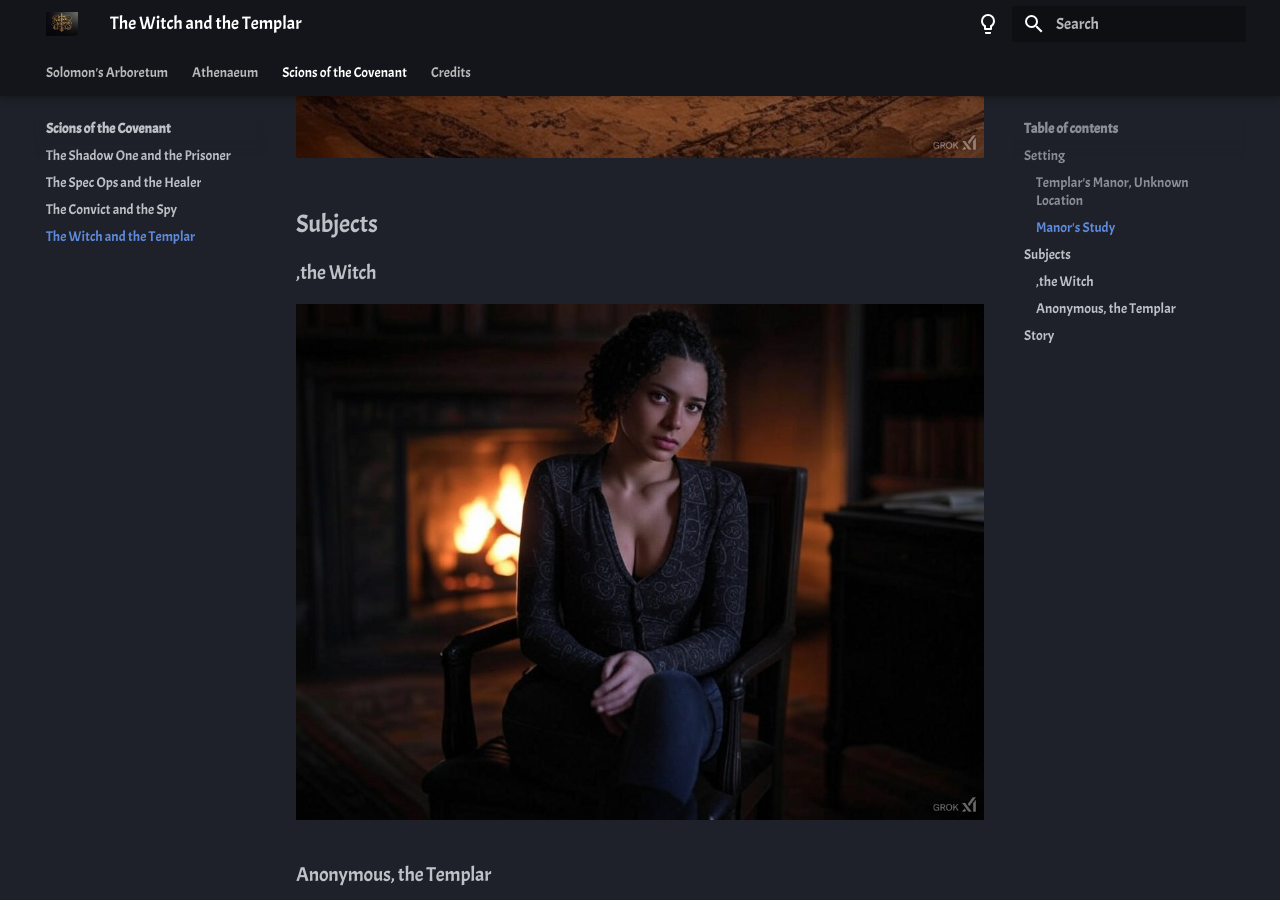
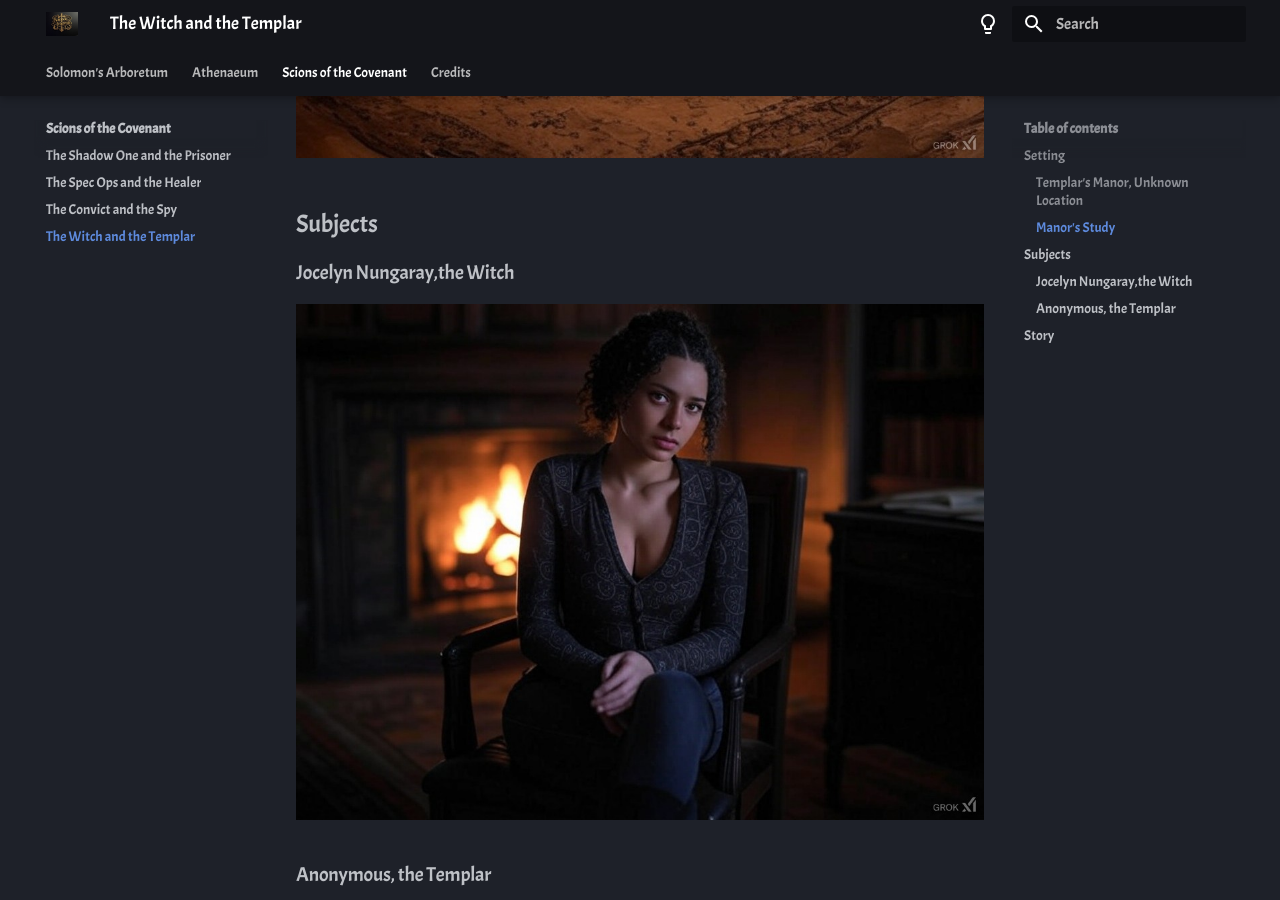
Before and after one commit to gamefreakcabe/solomons-arboretum, an MkDocs documentation site: the page built from docs/sotc/witch-templar.md, in a window 1280 px wide and 900 px high, scrolled down 1326 px. Built offline with MkDocs 1.6.1 and Material for MkDocs 9.7.7, drawn with Linux system fonts in a browser that asks for light colours.

Commit message:
Update witch-templar.md

```diff
--- a/docs/sotc/witch-templar.md
+++ b/docs/sotc/witch-templar.md
@@ -13,7 +13,7 @@
 
 ## Subjects
 
-### ,the Witch
+### Jocelyn Nungaray,the Witch
 
 ![Witch](../images/CoS/witch.jpg)
 
```
